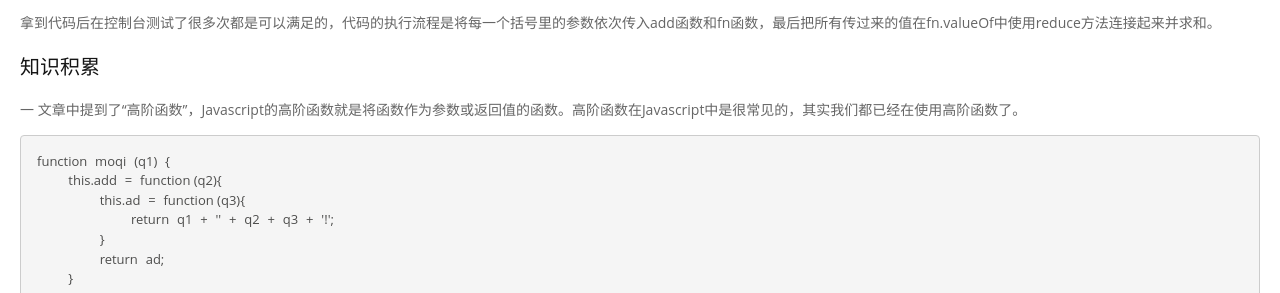
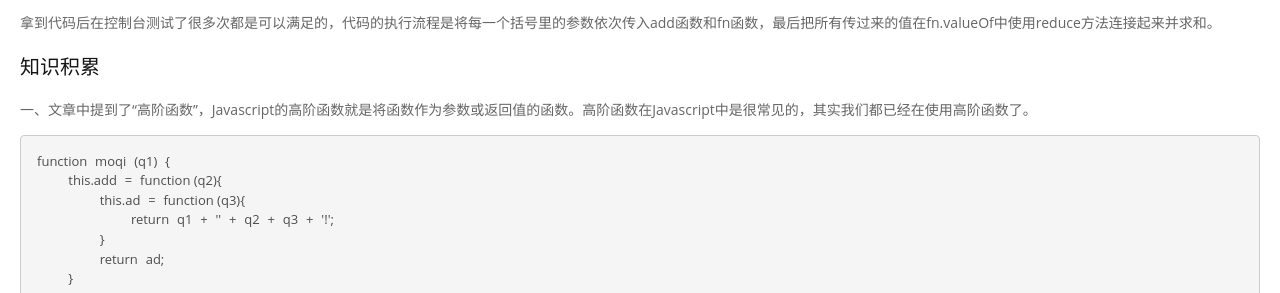
Before and after one commit to wangjiaoxia/wangjiaoxia.github.io, a Jekyll site: the page built from _posts/17-04-07-study_code.markdown, in a window 1280 px wide and 1400 px high, scrolled down 649 px. Shown: the part 160-453 px from the top of the window. Built offline with Jekyll 4.4.1, drawn with Linux system fonts in a browser that asks for light colours; comment, search, counter and statistics services are not loaded; some of the changed text lies outside the part shown.

Commit message:
add code

````diff
--- a/_posts/17-04-07-study_code.markdown
+++ b/_posts/17-04-07-study_code.markdown
@@ -7,9 +7,9 @@
 
 这道题是实现一个函数，是可以满足下面结果的：
 
->add(1)(2) // 3
->add(1, 2, 3)(10) // 16
->add(1)(2)(3)(4)(5) // 15
+> add(1)(2) // 3
+> add(1, 2, 3)(10) // 16
+> add(1)(2)(3)(4)(5) // 15
 
 ### 答案
 
@@ -41,7 +41,7 @@
 
 ### 知识积累
 
-一 文章中提到了“高阶函数”，Javascript的高阶函数就是将函数作为参数或返回值的函数。高阶函数在Javascript中是很常见的，其实我们都已经在使用高阶函数了。
+一、文章中提到了“高阶函数”，Javascript的高阶函数就是将函数作为参数或返回值的函数。高阶函数在Javascript中是很常见的，其实我们都已经在使用高阶函数了。
 
 ```javascript
 function moqi (q1) {
@@ -102,7 +102,7 @@
 console.log(text2('I am a boy'));
 ```
 
-二 Array.prototype.slice.call(arguments);
+二、Array.prototype.slice.call(arguments);
 
 Array.prototype.slice.call(arguments)能将具有length属性的对象转成数组，除了IE下的节点集合（因为ie下的dom对象是以com对象的形式实现的，js对象与com对象不能进行转换）
 
@@ -141,7 +141,7 @@
 
 所以，Array.prototype.slice.call(arguments,0)的意思就可以这样理解：对于arguments类数组，调用Array.prototype.slice原型方法，并用call()方法，将作用域限定在arguments中，这里Array.prototype就可以理解为arguments，参数0为slice()方法的第一个参数，即开始位置索引。通过这种方法就将arguments类数组转换成了真数组。
 
-三 concat()
+三、concat()
 
 concat() 方法用于连接两个或多个数组。该方法不会改变现有的数组，而仅仅会返回被连接数组的一个副本。
 
@@ -164,7 +164,7 @@
 console.log(arr.concat(arr1, arr2));
 ```
 
-四 reduce()
+四、reduce()
 
 reduce() 方法接收一个函数作为累加器，数组中的每个值（从左到右）开始缩减，最终为一个值，是ES5中新增的又一个数组逐项处理方法，reduce方法有两个参数，第一个参数是一个callback，用于针对数组项的操作；第二个参数则是传入的初始值，这个初始值用于单个数组项的操作。需要注意的是，reduce方法返回值并不是数组，而是形如初始值的经过叠加处理后的操作。
 
````
